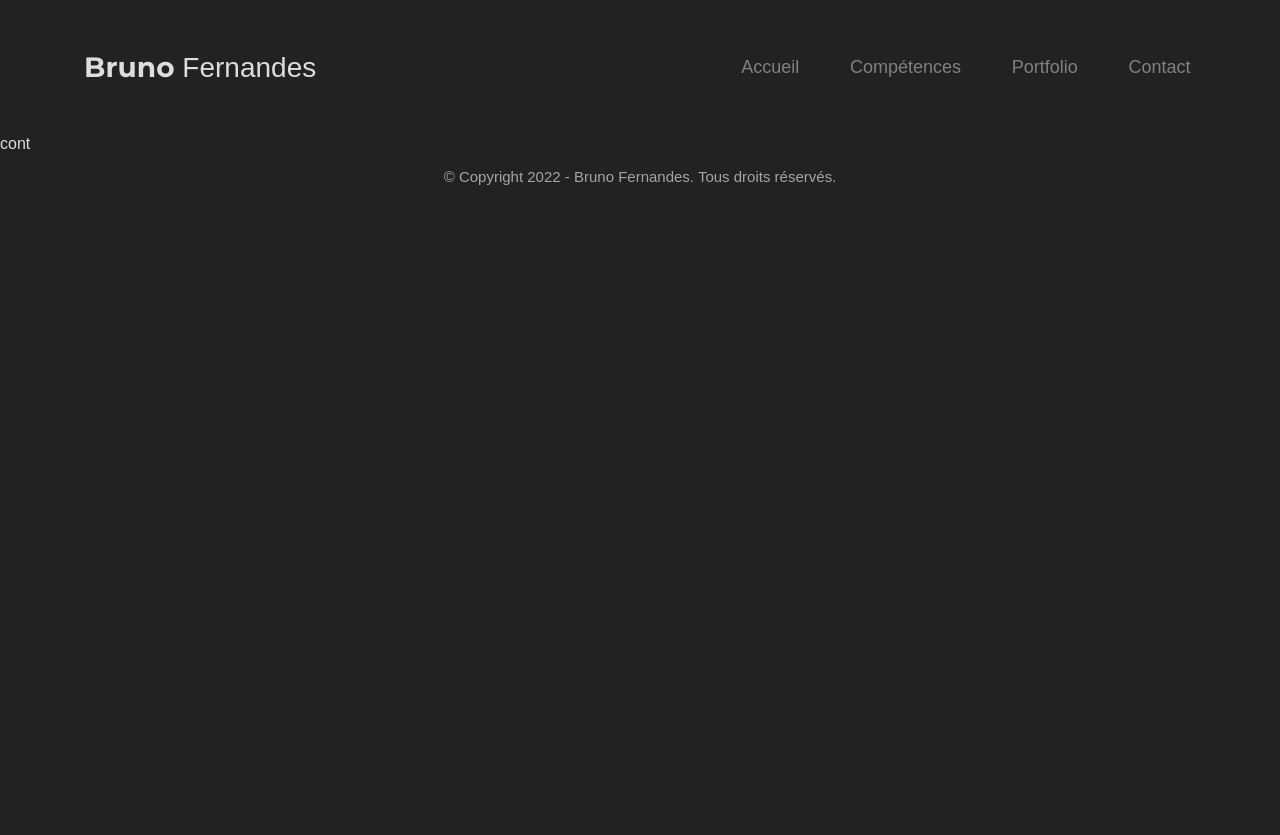
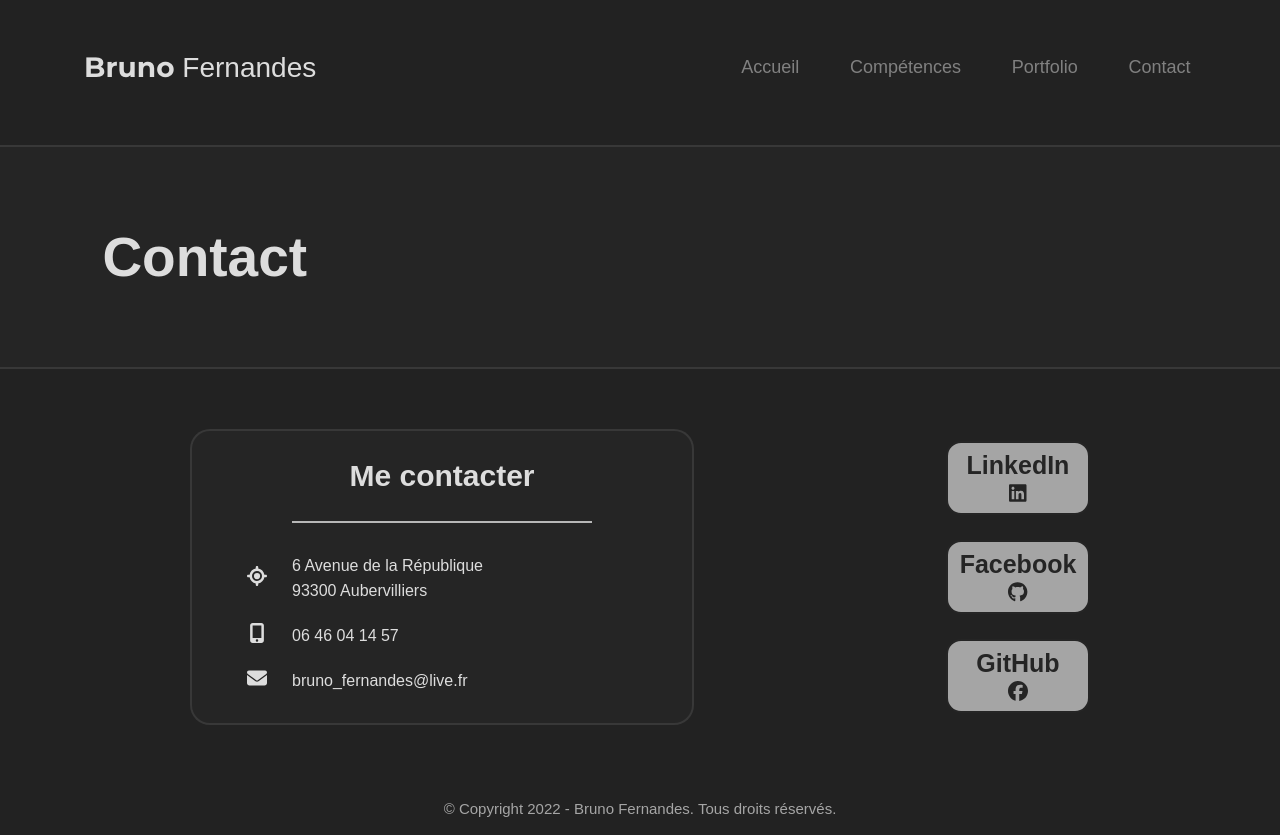
Before and after one commit to BrunoFrds/portfolio, a React (Create React App) app: page /contact in a window 1280 px wide. Before the commit the page ends 800 px from the top, so only its background shows below. Built offline with nearby package versions, Linux system fonts and the light colour scheme.

Commit message:
Création des composants button et contact

```diff
--- a/src/Components/Button/Button.jsx
+++ b/src/Components/Button/Button.jsx
@@ -1,7 +1,10 @@
-import React from "react";
-
-const Button = () => {
-  return <div>but</div>;
+const Button = ({ lienContact, lienName, lienIcon }) => {
+  return (
+    <a href={lienContact} className="lien-contact">
+      <h1 className="title-contact">{lienName}</h1>
+      <p className="icon-contact">{lienIcon}</p>
+    </a>
+  );
 };
 
 export default Button;
--- a/src/Pages/Contact/Contact.jsx
+++ b/src/Pages/Contact/Contact.jsx
@@ -1,7 +1,74 @@
-import React from "react";
+import Button from "../../Components/Button/Button";
+import { FontAwesomeIcon } from "@fortawesome/react-fontawesome";
+import {
+  faLocation,
+  faEnvelope,
+  faMobileAlt,
+} from "@fortawesome/free-solid-svg-icons";
+import {
+  faLinkedin,
+  faFacebook,
+  faGithub,
+} from "@fortawesome/free-brands-svg-icons";
+
+const linkedIn = <FontAwesomeIcon icon={faLinkedin} />;
+const githubPage = <FontAwesomeIcon icon={faFacebook} />;
+const facebook = <FontAwesomeIcon icon={faGithub} />;
+
+const email = "bruno_fernandes@live.fr";
+const onEmailClick = () => {
+  window.open(`mailto:${email}`);
+};
 
 const Contact = () => {
-  return <div>cont</div>;
+  return (
+    <div className="contact-page">
+      <div className="title-page">
+        <h1 className="title-page__contact">Contact</h1>
+      </div>
+      <div className="container-info">
+        <div className="contact-info">
+          <h1 className="contact-info__title">Me contacter</h1>
+          <p className="contact-info__address">
+            <span className="address-icon">
+              <FontAwesomeIcon icon={faLocation} />
+            </span>
+            6 Avenue de la République <br />
+            93300 Aubervilliers
+          </p>
+          <p className="contact-info__phone">
+            <span className="phone-icon">
+              <FontAwesomeIcon icon={faMobileAlt} />
+            </span>
+            06 46 04 14 57
+          </p>
+          <p className="contact-info__mail" onClick={onEmailClick}>
+            <span className="mail-icon">
+              <FontAwesomeIcon icon={faEnvelope} />
+            </span>
+            bruno_fernandes@live.fr
+          </p>
+        </div>
+        <div className="button-lien">
+          <Button
+            lienContact="http://www.linkedin.com/in/bruno-frds"
+            lienName="LinkedIn"
+            lienIcon={linkedIn}
+          />
+          <Button
+            lienContact="http://facebook.com/BrunoFrds4960"
+            lienName="Facebook"
+            lienIcon={facebook}
+          />
+          <Button
+            lienContact="https://github.com/BrunoFrds"
+            lienName="GitHub"
+            lienIcon={githubPage}
+          />
+        </div>
+      </div>
+    </div>
+  );
 };
 
 export default Contact;
--- a/src/Styles/Components/_button.scss
+++ b/src/Styles/Components/_button.scss
@@ -0,0 +1,24 @@
+.lien-contact{
+    text-decoration: none;
+    display: flex;
+    flex-direction: column;
+    align-items: center;
+    width: 140px;
+    height: 70px;
+    background-color: rgba($white, $alpha: 0.7);
+    border-radius: 15px;
+    border: solid 2px $colorBackgroundSecond;
+    .title-contact{
+        color: $colorBackgroundSecond;
+        font-size: 25px;
+        line-height: 35px;
+        margin: 5px 0px 0px 0px;
+    }
+    .icon-contact{
+        color: $colorBackgroundSecond;
+        margin: 0px 0px 5px 0px;
+        .svg-inline--fa{
+            height: 20px;
+        }
+    }
+}
--- a/src/Styles/Pages/_contact.scss
+++ b/src/Styles/Pages/_contact.scss
@@ -0,0 +1,86 @@
+.contact-page{
+    margin: 60px auto;
+    .title-page{
+        height: 220px;
+        background-color: $colorBackgroundSecond;
+        border-top: solid 2px;
+        border-bottom: solid 2px;
+        border-color: rgba($white, 0.1);
+        .title-page__contact{
+            display: flex;
+            align-items: center;
+            font-size: 55px;
+            line-height: 60px;
+            margin: 0px 8%;
+            height: 220px;
+
+        }
+    }
+}
+
+.container-info{
+    display: flex;
+    justify-content: space-between;
+    width: 90%;
+    margin: 60px auto;
+    .contact-info{
+        display: flex;
+        flex-direction: column;
+        width: 500px;
+        background-color: $colorBackgroundSecond;
+        border: solid 2px rgba($white, 0.1);
+        border-radius: 20px;
+        margin: 0px auto;
+        &__title{
+            text-align: center;
+            font-size: 30px;
+            line-height: 90px;
+            width: 300px;
+            margin: 0px auto;
+            border-bottom: solid 2px rgba($white, 0.8);
+        }
+        &__address{
+            display: flex;
+            align-items: center;
+            font-size: 16px;
+            line-height: 25px;
+            margin: 30px 0px 10px 50px;
+            .fa-location-crosshairs{
+                width: 30px;
+                height: 20px;
+                margin: 0px 20px 0px 0px;
+            }
+        }
+        &__phone{
+            display: flex;
+            align-items: center;
+            font-size: 16px;
+            line-height: 25px;
+            margin: 10px 0px 10px 50px;
+            .fa-mobile-screen-button{
+                width: 30px;
+                height: 20px;
+                margin: 0px 20px 0px 0px;
+            }
+        }
+        &__mail{
+            display: flex;
+            align-items: center;
+            font-size: 16px;
+            line-height: 25px;
+            margin: 10px 0px 30px 50px;
+            cursor: pointer;
+            .fa-envelope{
+                width: 30px;
+                height: 20px;
+                margin: 0px 20px 0px 0px;
+            }
+        }
+    }
+    .button-lien{
+        display: flex;
+        flex-direction: column;
+        justify-content: space-around;
+        margin: 0px auto;
+    }
+}
--- a/src/Styles/styles.scss
+++ b/src/Styles/styles.scss
@@ -7,3 +7,5 @@
 @import "./Components/progressBar";
 @import "./Pages/portfolio";
 @import "./Components/card";
+@import "./Pages/contact";
+@import "./Components/button";
```
